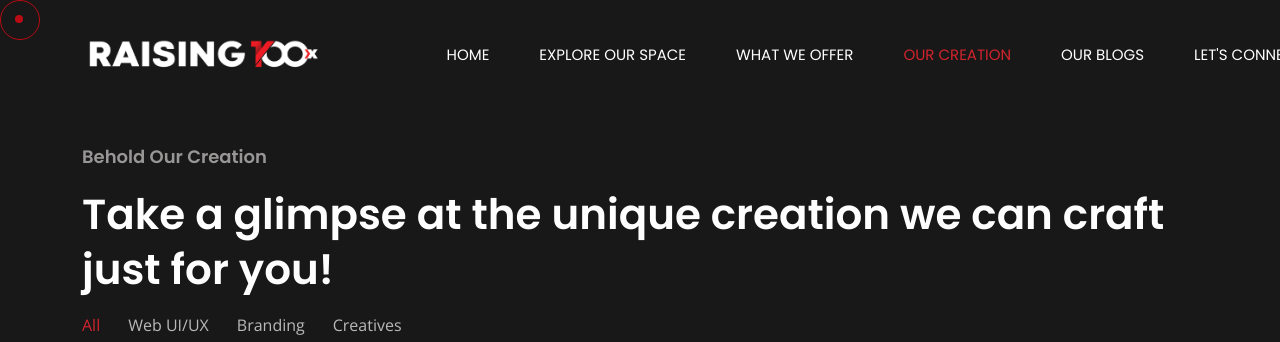
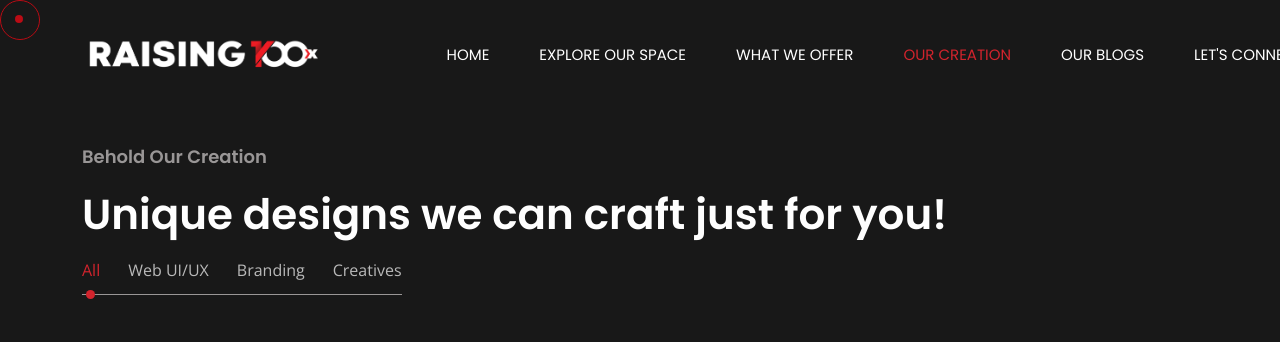
Before and after one commit to siddu-asd/arino-react, a React (Create React App) app: page /portfolio in a window 1280 px wide. Shown: the top 342 px of the page. Built offline with nearby package versions, Linux system fonts and the light colour scheme.

Commit message:
title-shareena

```diff
--- a/src/components/Pages/PortfolioPage.jsx
+++ b/src/components/Pages/PortfolioPage.jsx
@@ -138,7 +138,7 @@ export default function PortfolioPage() {
       <Spacing lg="145" md="80" />
       <Div className="container">
         <Div className="cs-portfolio_1_heading">
-          <SectionHeading title="Take a glimpse at the unique creation we can craft just for you!  " subtitle="Behold Our Creation " />
+          <SectionHeading title="Unique designs we can craft just for you!  " subtitle="Behold Our Creation " />
           <Div className="cs-filter_menu cs-style1">
             <ul className="cs-mp0 cs-center">
               <li className={active === 'all' ? 'active' : ''}>
```
